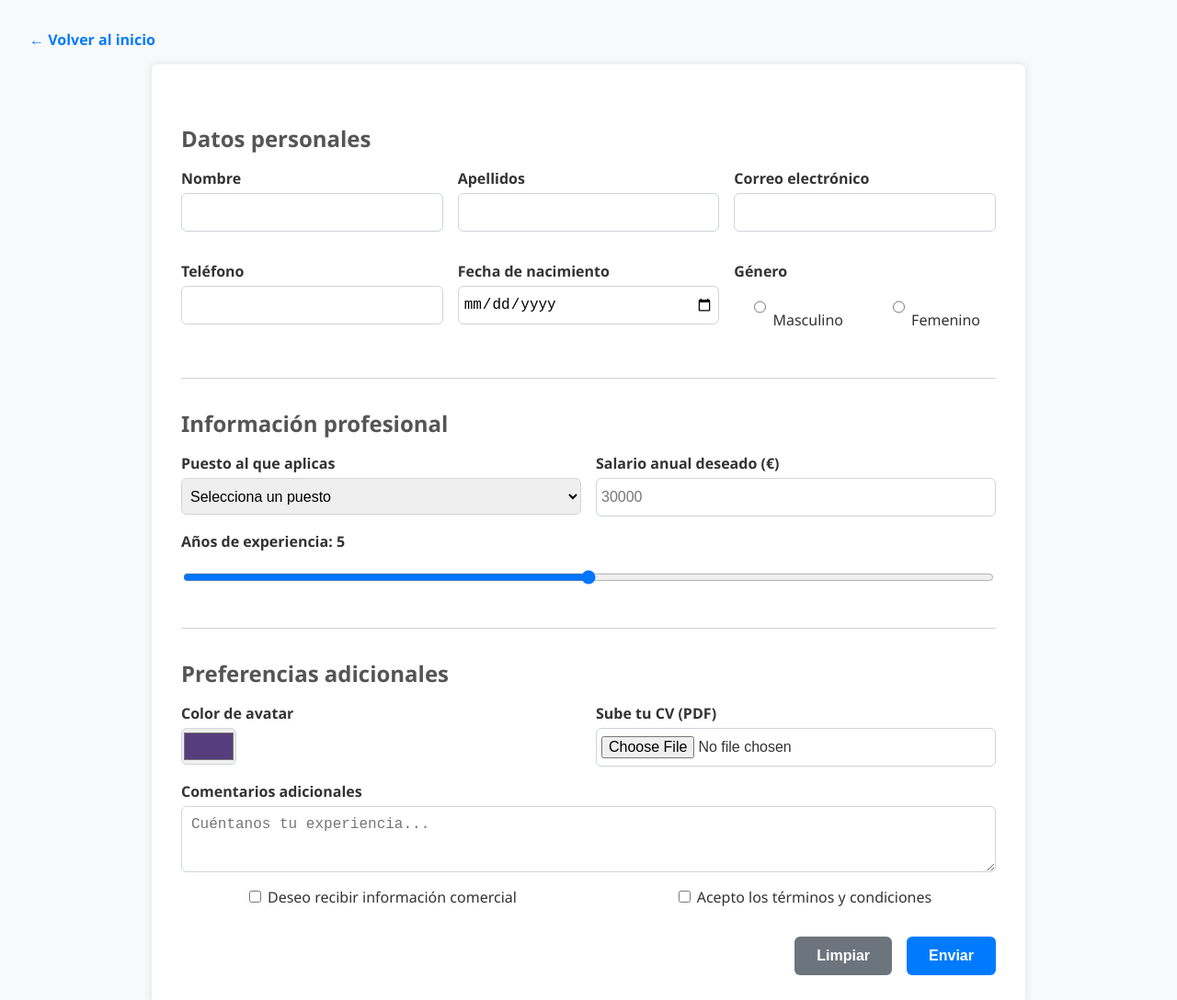
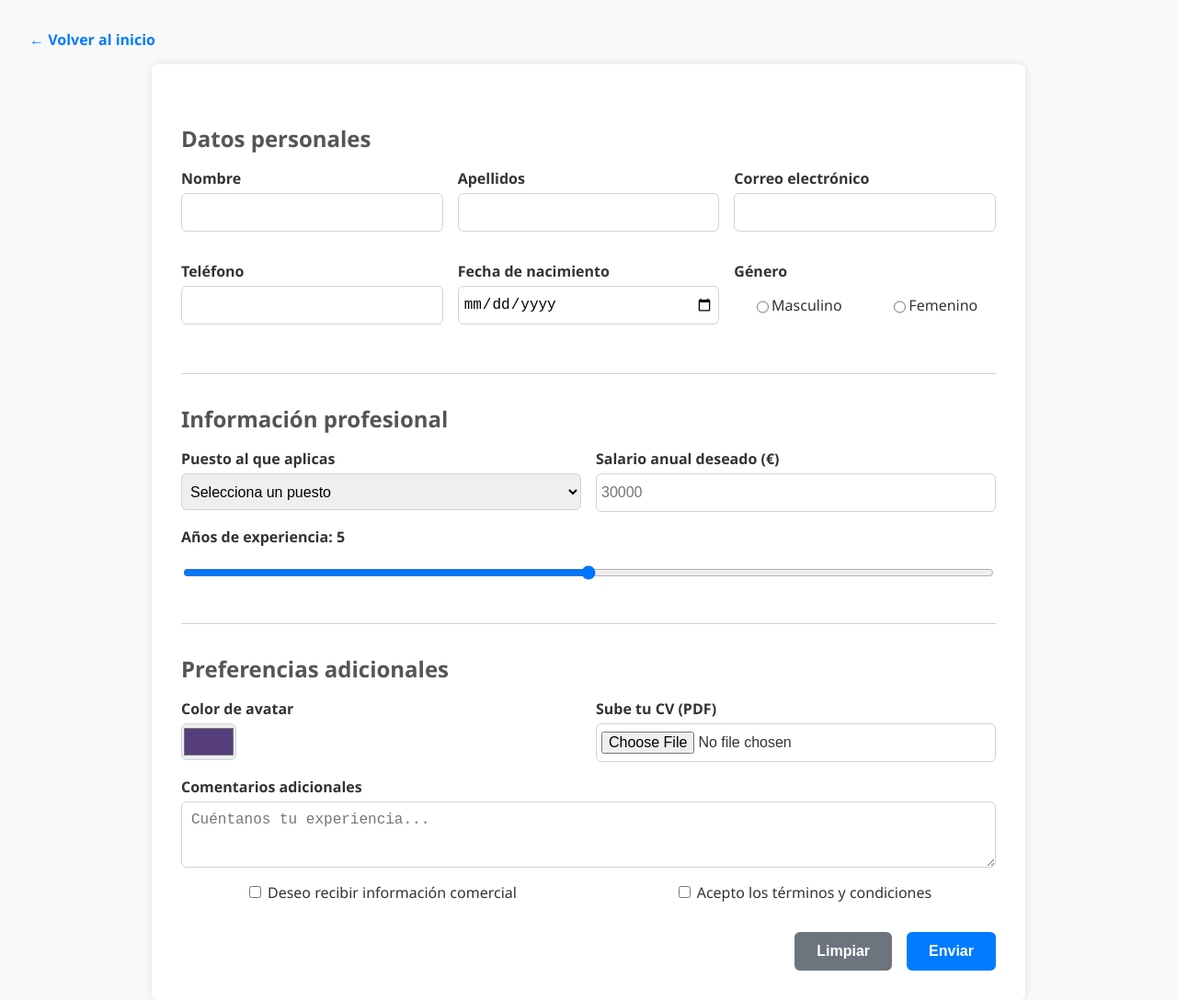
Before and after one commit to 4GeeksAcademy/antonio_barroso-html-form, a website: page scss-form/scss-form.html in a window 1280 px wide. Shown: the whole page at 92% size. Drawn offline with Linux system fonts and the light colour scheme.

Commit message:
Centrado radio buttons

```diff
--- a/scss-form/scss-form.html
+++ b/scss-form/scss-form.html
@@ -39,8 +39,8 @@
             <div class="campo input">
               <label>Género</label>
               <div class="radio-row">
-                <label><input type="radio" name="genero" value="masculino" /> Masculino</label>
-                <label><input type="radio" name="genero" value="femenino" /> Femenino</label>
+                <label><input type="radio" name="genero" value="masculino" /> <span>Masculino</span></label>
+                <label><input type="radio" name="genero" value="femenino" /> <span>Femenino</span></label>
               </div>
             </div>
           </div>
--- a/scss-form/style.scss
+++ b/scss-form/style.scss
@@ -204,6 +204,8 @@ img.colorpick-eyedropper-input-trigger {
 
     label {
       font-weight: normal;
+      display: flex;
+      align-items: center;
     }
   }
 
@@ -215,6 +217,7 @@ img.colorpick-eyedropper-input-trigger {
 
     label {
       font-weight: normal;
+
     }
   }
 
```
Also changed, not shown: scss-form/style.css, 1 other file.
